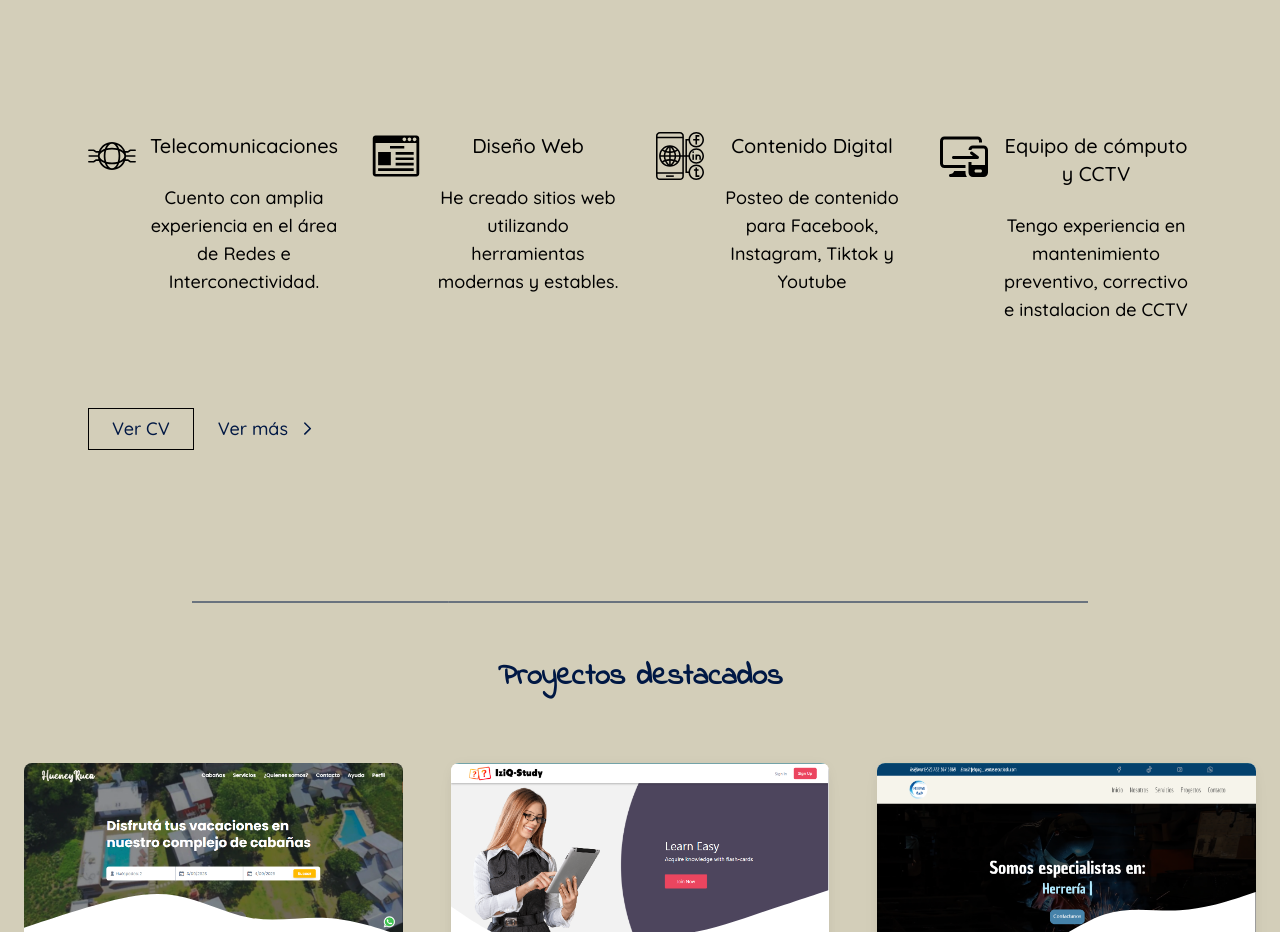
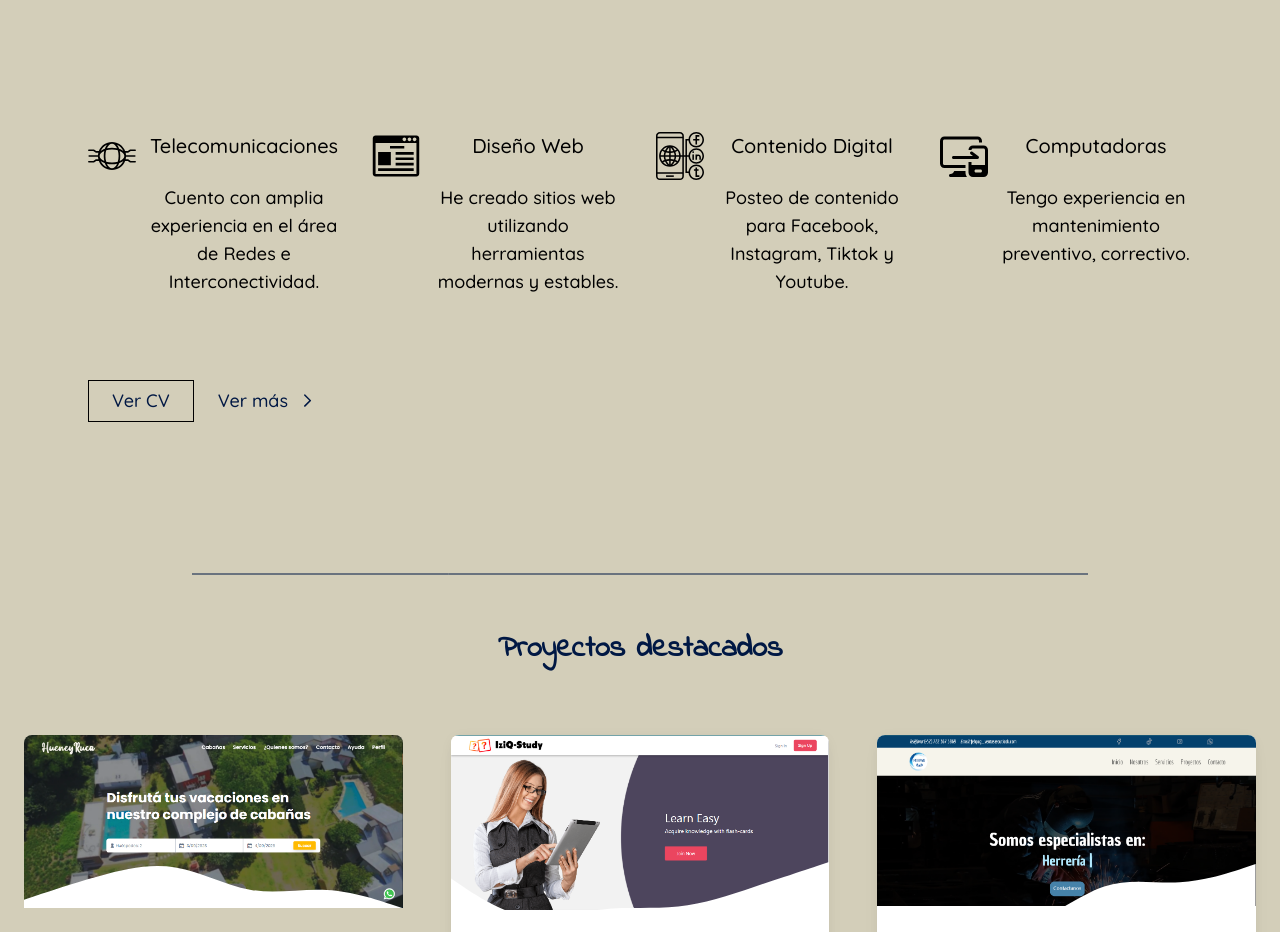
Before and after one commit to jeromanp/my-portfolio, a Next.js app: page / in a window 1280 px wide. Shown: the part 1580-2512 px from the top of the page. Built offline with nearby package versions, Linux system fonts and the light colour scheme.

Commit message:
fix component

```diff
--- a/src/components/Experence.jsx
+++ b/src/components/Experence.jsx
@@ -39,12 +39,12 @@ export default function Experence() {
               />
               <Column
                 title="Contenido Digital"
-                description="Posteo de contenido para Facebook, Instagram, Tiktok y Youtube"
+                description="Posteo de contenido para Facebook, Instagram, Tiktok y Youtube."
                 svg="/social.svg"
               />
               <Column
-                title="Equipo de cómputo y CCTV"
-                description="Tengo experiencia en mantenimiento preventivo, correctivo e instalacion de CCTV"
+                title="Computadoras"
+                description="Tengo experiencia en mantenimiento preventivo, correctivo."
                 svg="/pc.svg"
               />
             </div>
```
